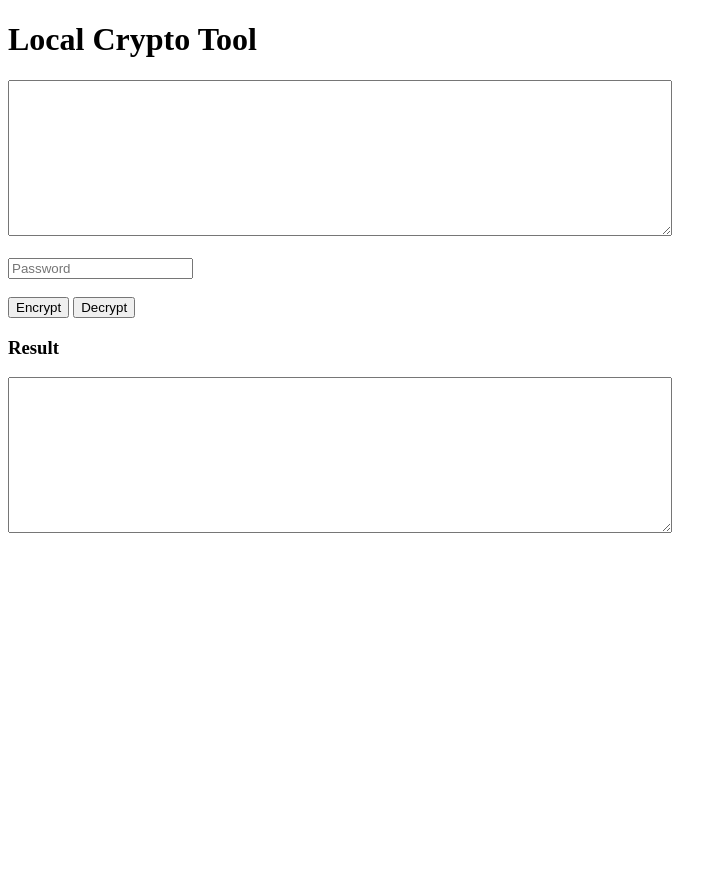
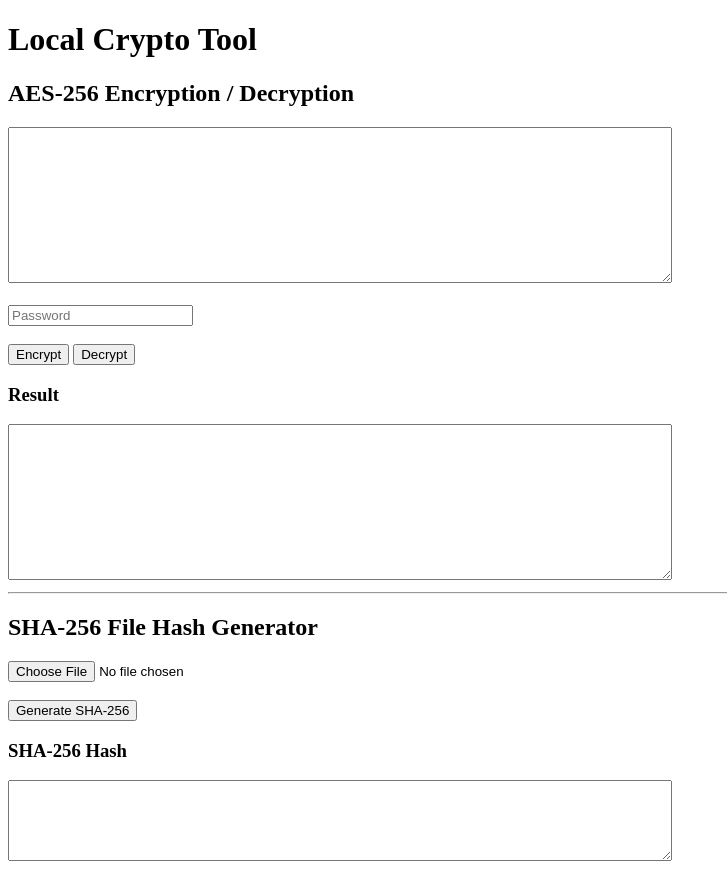
Before and after one commit to sverma98015-commits/local-crypto-tool, a Flask app: page / in a window 1280 px wide. Shown: the whole page, without its empty margins (0-727 px from the left). Before the commit the page ends 533 px from the top, so only its background shows below. Run offline with Flask 3, Linux system fonts and the light colour scheme.

Commit message:
Update index.html

```diff
--- a/templates/index.html
+++ b/templates/index.html
@@ -6,6 +6,8 @@
 <body>
 
 <h1>Local Crypto Tool</h1>
+
+<h2>AES-256 Encryption / Decryption</h2>
 
 <form method="POST">
 
@@ -23,15 +25,11 @@ placeholder="Password">
 
 <br><br>
 
-<button
-name="action"
-value="encrypt">
+<button name="action" value="encrypt">
 Encrypt
 </button>
 
-<button
-name="action"
-value="decrypt">
+<button name="action" value="decrypt">
 Decrypt
 </button>
 
@@ -41,5 +39,25 @@ Decrypt
 
 <textarea rows="10" cols="80">{{ result }}</textarea>
 
+<hr>
+
+<h2>SHA-256 File Hash Generator</h2>
+
+<form method="POST" enctype="multipart/form-data">
+
+<input type="file" name="file">
+
+<br><br>
+
+<button name="action" value="hash">
+Generate SHA-256
+</button>
+
+</form>
+
+<h3>SHA-256 Hash</h3>
+
+<textarea rows="5" cols="80">{{ file_hash }}</textarea>
+
 </body>
 </html>
```
